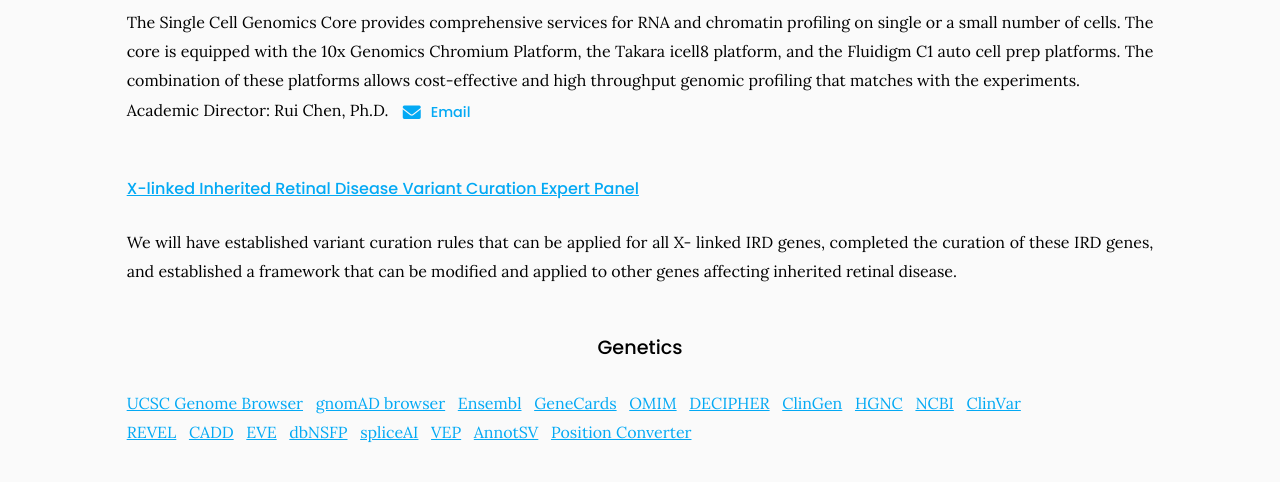
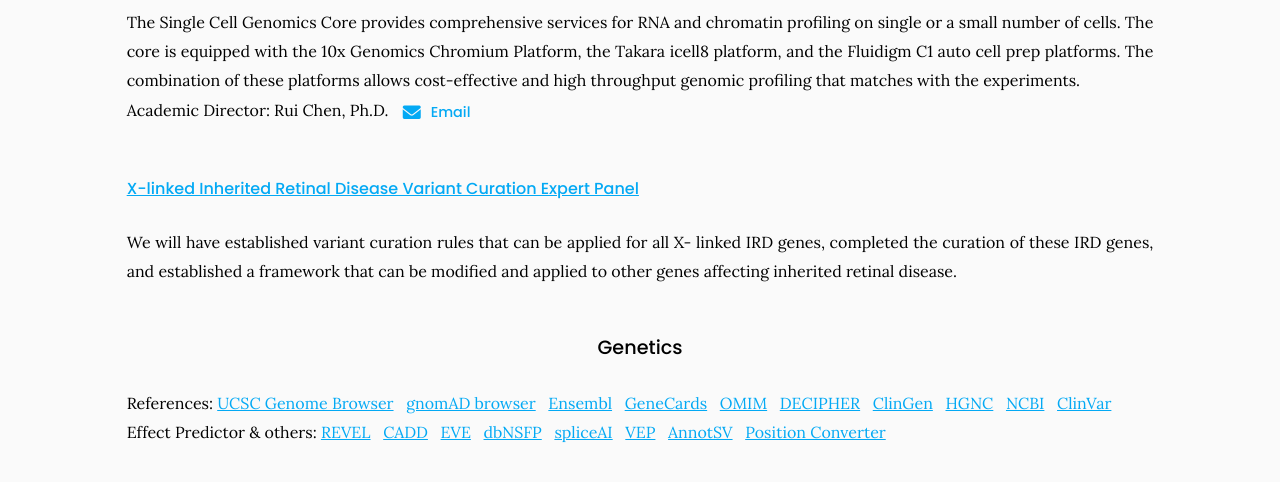
Before and after one commit to RCHENLAB/rchenlab.github.io, a Jekyll site: the page built from resources/index.md, in a window 1280 px wide and 900 px high, scrolled down 3860 px, cut to the strip 0-503 px from the top of the window. Shown: the top 482 px of the strip. Built offline with Jekyll 4.4.1, drawn with Linux system fonts in a browser that asks for light colours.

Commit message:
Update index.md

```diff
--- a/resources/index.md
+++ b/resources/index.md
@@ -41,7 +41,7 @@ The core is equipped with the 10x Genomics Chromium Platform, the Takara icell8
 We will have established variant curation rules that can be applied for all X- linked IRD genes, completed the curation of these IRD genes, and established a framework that can be modified and applied to other genes affecting inherited retinal disease.
 
 ### Genetics
-[UCSC&nbsp;Genome&nbsp;Browser](https://genome.ucsc.edu)&nbsp;&nbsp;
+References:&nbsp;[UCSC&nbsp;Genome&nbsp;Browser](https://genome.ucsc.edu)&nbsp;&nbsp;
 [gnomAD&nbsp;browser](https://gnomad.broadinstitute.org/)&nbsp;&nbsp;
 [Ensembl](http://useast.ensembl.org/index.html)&nbsp;&nbsp;
 [GeneCards](https://www.genecards.org/)&nbsp;&nbsp;
@@ -51,7 +51,7 @@ We will have established variant curation rules that can be applied for all X- l
 [HGNC](https://www.genenames.org/tools/search/#!/?query=&rows=20&start=0&filter=document_type:gene)&nbsp;&nbsp;
 [NCBI](https://www.ncbi.nlm.nih.gov/)&nbsp;&nbsp;
 [ClinVar](https://www.ncbi.nlm.nih.gov/clinvar/)<br>
-[REVEL](https://sites.google.com/site/revelgenomics/about)&nbsp;&nbsp;
+Effect Predictor & others:&nbsp;[REVEL](https://sites.google.com/site/revelgenomics/about)&nbsp;&nbsp;
 [CADD](https://cadd.gs.washington.edu/)&nbsp;&nbsp;
 [EVE](https://evemodel.org/)&nbsp;&nbsp;
 [dbNSFP](http://database.liulab.science/dbNSFP)&nbsp;&nbsp;
```
